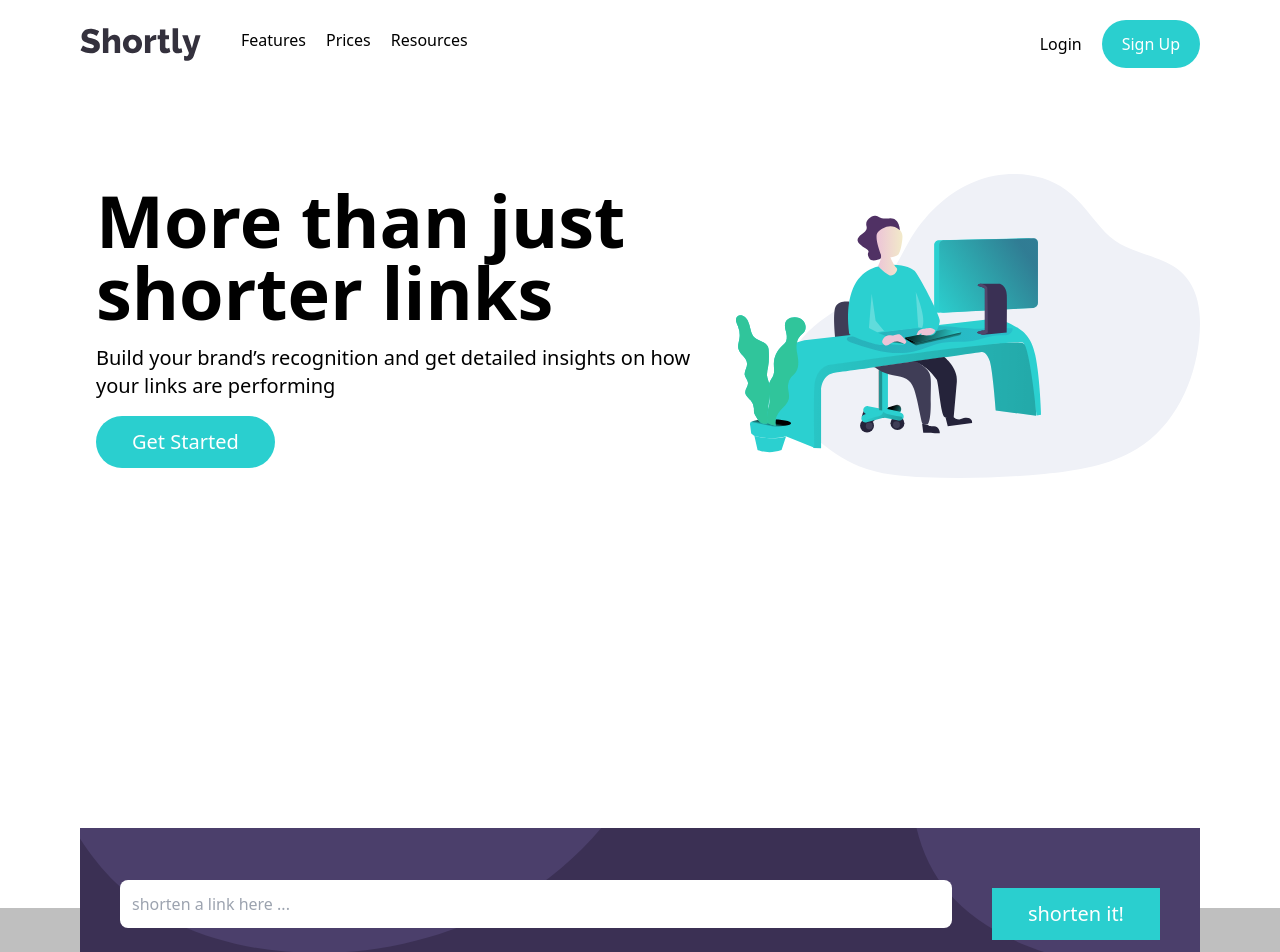
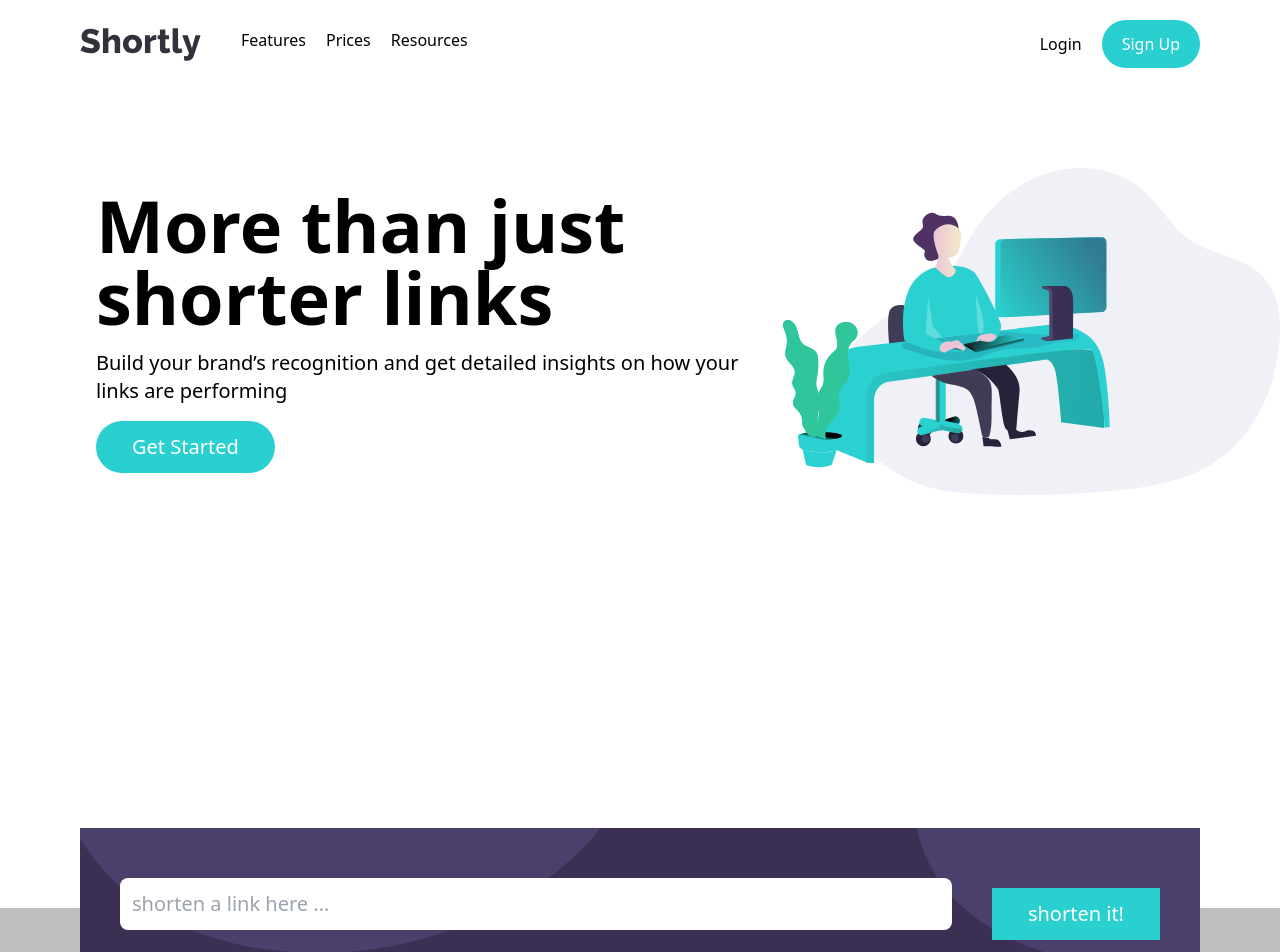
Before and after one commit to whalay/Url-shortening, a React (Vite) app: page / in a window 1280 px wide. Shown: the top 952 px of the page. Built offline with nearby package versions, Linux system fonts and the light colour scheme.

Commit message:
i edited the api data , i stored it in an array so i append them not to overwwrite them"

```diff
--- a/package.json
+++ b/package.json
@@ -9,6 +9,7 @@
     "preview": "vite preview"
   },
   "dependencies": {
+    "axios": "^1.1.3",
     "react": "^18.2.0",
     "react-dom": "^18.2.0",
     "react-icons": "^4.6.0"
--- a/src/App.jsx
+++ b/src/App.jsx
@@ -1,3 +1,6 @@
+import React, { useState, useEffect } from "react";
+import axios from "axios";
+
 import Boost from "./components/Boost";
 import Footer from "./components/Footer";
 import Hero from "./components/Hero";
@@ -5,15 +8,77 @@ import Navbar from "./components/Navbar";
 import Section from "./components/Section";
 import UrlForm from "./components/UrlForm";
 
+const API_ENDPOINT = "https://api.shrtco.de/v2/shorten?url=";
+
 function App() {
-  return <div>
-    <Navbar />
-    <Hero />
-    <UrlForm />
-    <Section />
-    <Boost/>
-    <Footer />
-  </div>;
+
+  const [inputText, setInputText] = useState("");
+  // const [url, setUrl] = useState("");
+  const [link, setLink] = useState([]);
+
+  const array = [];
+
+  const [inputIsValid, setInputIsValid] = useState(true);
+
+  const url = `https://api.shrtco.de/v2/shorten?url=${inputText}`;
+
+
+  const inputHandler = (e) => {
+    setInputText(e.target.value);
+  };
+  const getData = async () => {
+    try {
+      const response = await axios.get(url);
+      const data = response.data;
+
+
+      // const array = array.push(data);
+      // const array = [...data];
+      // const nArray = nArray.push(data);
+      setLink(prev => [...prev, data.result]);
+
+      // const array = array.push[...data]
+      console.log(data);
+      console.log(link)
+      // console.log(array);
+
+      // console.log(nArray);
+
+
+
+    } catch (err) {
+      setError(err.message);
+    }
+  };
+
+  const submitHandler = (e) => {
+    e.preventDefault();
+
+
+    if (inputText.trim() != "") {
+      setInputIsValid(true);
+    } else {
+      setInputIsValid(false);
+      return;
+    }
+
+    console.log('OK I AM WORKING');
+    getData();
+
+    setInputText("");
+
+  };
+
+  return (
+    <div>
+      <Navbar />
+      <Hero />
+      <UrlForm inputText={inputText} submitHandler={submitHandler} inputHandler={inputHandler} inputIsValid={inputIsValid}/>
+      <Section link={link} inputText={inputText}/>
+      <Boost />
+      <Footer />
+    </div>
+  );
 }
 
 export default App;
--- a/src/components/Hero.jsx
+++ b/src/components/Hero.jsx
@@ -4,7 +4,7 @@ import illustration from "../assets/images/illustration-working.svg";
 import UrlForm from "./UrlForm";
 const Hero = () => {
   return (
-    <div className="md:p-20 mb-5   max-w-screen h-screen  ">
+    <div className="md:py-20 md:pl-20 mb-5   max-w-screen h-screen  ">
       <div className=" flex flex-col md:flex-row-reverse  justify-between items-center  ">
         <div className="flex-initial ">
           <img src={illustration} alt="" className="" />
--- a/src/components/Section.jsx
+++ b/src/components/Section.jsx
@@ -1,9 +1,11 @@
 import React from "react";
+import UrlList from "./UrlList";
 
+const Section = ({ link, inputText }) => {
+  return (
+    <div className="bg-Gray h-full md:p-20 pt-20 p-5   ">
 
-const Section = () => {
-  return (
-  <div className="bg-Gray h-full md:p-20 pt-20 p-5   ">
+      {link && link.map((shortLink, index) => <UrlList key={index} shortLink={shortLink} inputText={inputText} />)}
 
       <div className="text-center pt-20">
         <h3 className="text-5xl font-bold">Advanced Statistics</h3>
@@ -34,11 +36,9 @@ const Section = () => {
             customizable links, supercharging audience engagement.{" "}
           </p>
         </div>
-
+      </div>
     </div>
-
-  </div>
-    );
+  );
 };
 
 export default Section;
--- a/src/components/UrlForm.jsx
+++ b/src/components/UrlForm.jsx
@@ -1,27 +1,7 @@
 import React, { useState } from "react";
 
-const UrlForm = () => {
-  const [inputText, setInputText] = useState("");
-  const [inputIsValid, setInputIsValid] = useState(true);
+const UrlForm = ({inputText, inputHandler, submitHandler, inputIsValid}) => {
 
-  const inputHandler = (e) => {
-    setInputText(e.target.value);
-  };
-
-  const submitHandler = (e) => {
-    e.preventDefault();
-
-    if (inputText.trim() != "") {
-      setInputIsValid(true);
-    } else {
-      setInputIsValid(false);
-      return;
-    }
-
-    console.log(inputText);
-
-    setInputText("");
-  };
 
   return (
     <div className=" absolute -bottom-[250px] md:-bottom-[220px]   z-[9999] w-full">
@@ -35,7 +15,7 @@ const UrlForm = () => {
             value={inputText}
             type="text"
             placeholder="shorten a link here ..."
-            className={`flex-1 p-3 rounded-lg outline-none  w-full  ${
+            className={`flex-1 p-3 rounded-lg outline-none  w-full text-xl   ${
               !inputIsValid ? " border-2 border-red-500" : "border-none"
             }`}
           />
--- /dev/null
+++ b/src/components/UrlList.jsx
@@ -0,0 +1,20 @@
+import React from "react";
+
+const UrlList = ({ shortLink, inputText }) => {
+  return (
+    <div>
+      <ul className="bg-white flex justify-between items-center p-3 m-2 text-lg font-semibold">
+        <li>{shortLink.original_link}</li>
+        <span className="flex items-center space-x-4">
+
+          <li className="text-Cyan">{shortLink.full_short_link}</li>
+          <button className="bg-Cyan px-5 py-2 font-semi-bold text-xl text-white hover:cursor active:bg-Very_Dark_Violet">
+            Copy
+          </button>
+        </span>
+      </ul>
+    </div>
+  );
+};
+
+export default UrlList;
--- a/tailwind.config.cjs
+++ b/tailwind.config.cjs
@@ -13,8 +13,8 @@ module.exports = {
 
                 'Gray': 'hsl(0, 0%, 75%)',
                 'Grayish_Violet': 'hsl(257, 7%, 63%)',
-                'Very Dark Blue': 'hsl(255, 11%, 22%)',
-                'Very Dark Violet': 'hsl(260, 8%, 14%)',
+                'Very_Dark_Blue': 'hsl(255, 11%, 22%)',
+                'Very_Dark_Violet': 'hsl(260, 8%, 14%)',
 
 
             },
```
Also changed, not shown: 1 other file (tests, documents, lock files or other folders).
